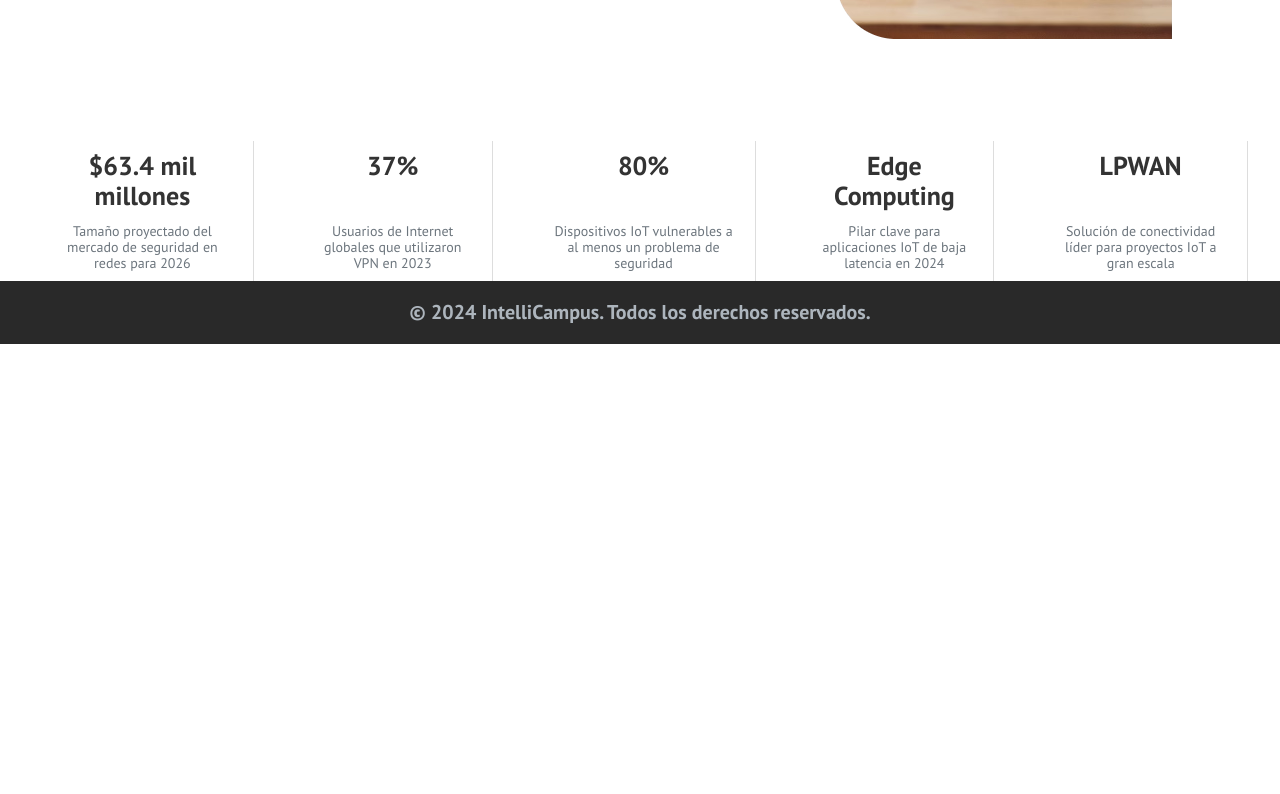
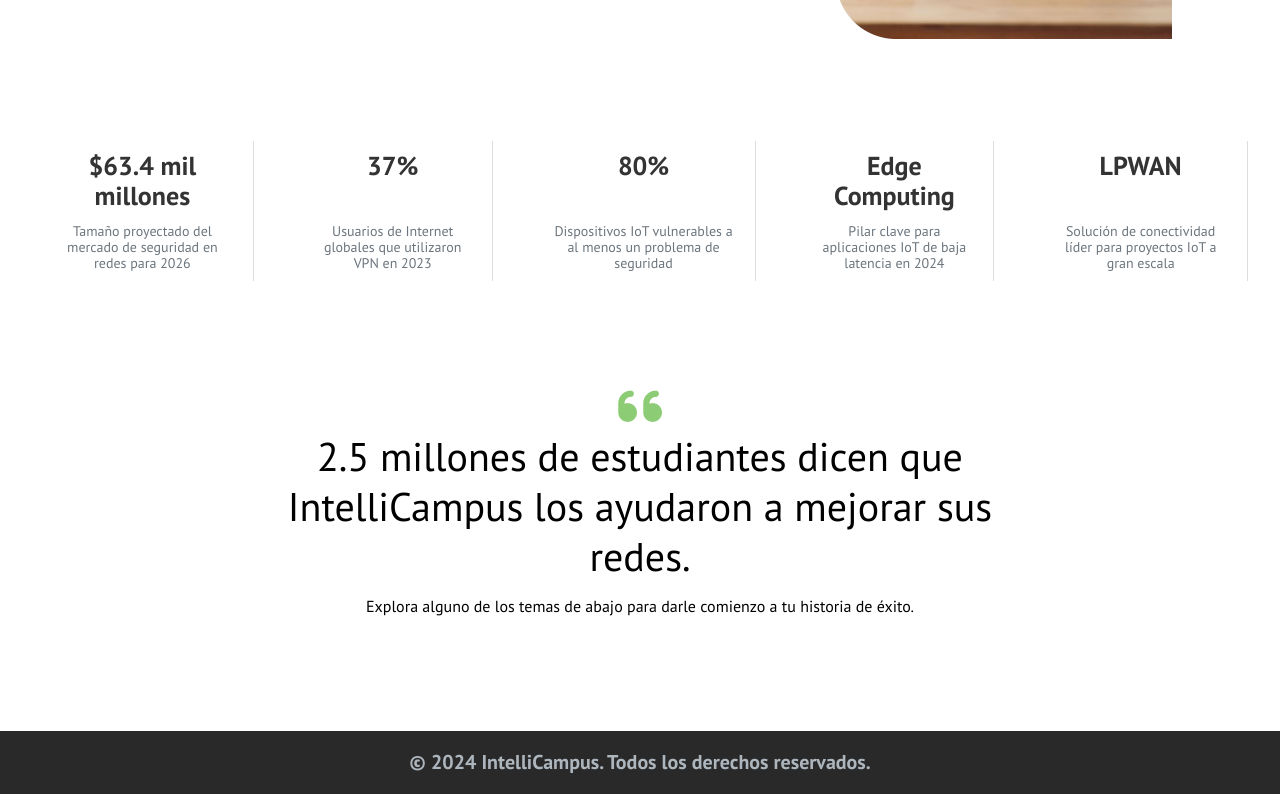
Before and after one commit to VictorFloresJ/Proy-Final-Redes-y-Seguridad, a website: page index.html in a window 1280 px wide. Shown: the part 743-1537 px from the top of the page. Before the commit the page ends 1087 px from the top, so only its background shows below. Drawn offline with Linux system fonts and the light colour scheme.

Commit message:
Agregado memorial del index

```diff
--- a/index.html
+++ b/index.html
@@ -16,6 +16,10 @@
 
     <!--CSS-->
     <link rel="stylesheet" href="build/css/app.css" />
+
+    <!--Iconos-->
+    <link href="https://cdnjs.cloudflare.com/ajax/libs/font-awesome/6.0.0-beta3/css/all.min.css" rel="stylesheet">
+
   </head>
   <body>
     <!--Header-->
@@ -72,6 +76,13 @@
             <div class="estadistica_descripcion">Solución de conectividad líder para proyectos IoT a gran escala</div>
           </div>
         </div><!--.estadisticas-->
+
+        <div class="memorial">
+          <i class="fa-solid fa-quote-left"></i>
+          <p>2.5 millones de estudiantes dicen que IntelliCampus los ayudaron a mejorar sus redes.</p>
+          <div class="memorial_separador"></div>
+          <p>Explora alguno de los temas de abajo para darle comienzo a tu historia de éxito.</p>
+        </div><!--.memorial-->
     </main>
 
     <!--Footer-->
--- a/src/scss/layout/_index.scss
+++ b/src/scss/layout/_index.scss
@@ -2,3 +2,4 @@
 @forward "header";
 @forward "banner";
 @forward "estadisticas";
+@forward "memorial";
--- /dev/null
+++ b/src/scss/layout/_memorial.scss
@@ -0,0 +1,27 @@
+@use "base/mixins" as m;
+@use "base/variables" as v;
+
+.memorial {
+    display: flex;
+    flex-direction: column;
+    align-items: center;
+    padding-top: 10rem;
+    padding-bottom: 10rem;
+    p {
+        font-size: 1.6rem;
+        font-family: v.$fuente-principal;
+    }
+    p:first-of-type {
+        font-family: v.$fuente-principal;
+        font-size: 4rem;
+        max-width: 80rem;
+    }
+    p {
+        text-align: center;
+        line-height: 5rem;
+    }
+    i {
+        font-size: 5rem;
+        color: #8ccc75;
+    }
+}
```
Also changed, not shown: build/css/app.css, 1 other file.
